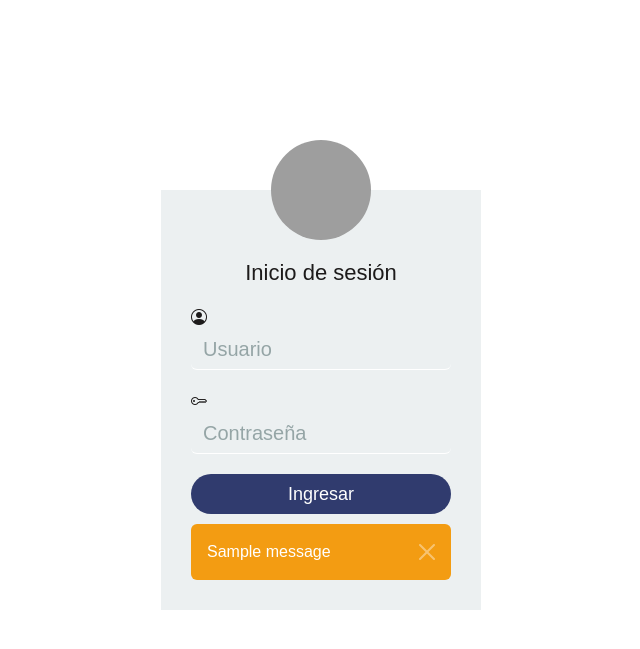
After one commit to jotaprogramming/planservices, a Flask app: page /login in a window 1280 px wide. The commit adds this page. Shown: the top 649 px of the page, without its empty margins (319-959 px from the left). Run offline with Flask 2, Linux system fonts and the light colour scheme; one stand-in notice (Sample message) is shown; some libraries are stand-ins or nearby versions; grey boxes are pictures that could not be loaded.

Commit message:
Inclusión de una interfaz para el inicio de sesión

```diff
--- a/Plan Services/App.py
+++ b/Plan Services/App.py
@@ -15,6 +15,8 @@ mysql = MySQL(app)
 
 # Settings
 app.secret_key = 'mysecretkey'
+
+session = None
 
 def CUR():
     cur_gender = mysql.connection.cursor()
@@ -40,7 +42,10 @@ def CUR():
 
 @app.route('/')
 def Index():
-    return render_template('index.html')
+    if session:
+        return render_template('index.html')
+    else:
+        return redirect(url_for('login'))
 
 # CLIENTES
 
@@ -68,7 +73,7 @@ def verify_user(met):
         cur_user.execute('SELECT * FROM users WHERE user_login = %s', [user_login])
         user = cur_user.fetchall()
         if not user:
-            return False
+            return False, None
         else:
             user_pass = request.form['user_pass']
             encode_pass = hashlib.md5(user_pass.encode())
@@ -77,13 +82,13 @@ def verify_user(met):
             cur_pass.execute('SELECT * FROM users WHERE user_pass = %s', [crypt_pass])
             password = cur_pass.fetchall()
             if not password:
-                return False
+                return False, None
             else:
-                return True
+                return True, user_login
 
 @app.route('/client/add', methods=['POST', 'GET'])
 def add_cliente():
-    verify = verify_user(request.method)
+    verify, _ = verify_user(request.method)
     if verify is True:
         gender, _, cities,plan,company = CUR()
         _cities = sorted(cities, key=getKey)
@@ -199,7 +204,7 @@ def update_client(id):
 
 @app.route('/plan/add', methods=['POST', 'GET'])
 def add_plan():
-    verify = verify_user(request.method)
+    verify, _ = verify_user(request.method)
     if verify is True:
         cur = mysql.connection.cursor()
         cur.execute('SELECT * FROM company')
@@ -297,5 +302,26 @@ def save_city():
         flash('Municipio añadido satisfactoriamente')
         return redirect(url_for('add_city'))
 
+@app.route('/logout')
+def logout():
+    global session
+    session = None
+    return redirect(url_for('Index'))
+
+@app.route('/login')
+def login():
+    return render_template('login.html')
+
+@app.route('/login/verify', methods=['POST'])
+def verify_login():
+    verify, user_login = verify_user(request.method)
+    global session
+    if verify is True:
+        session = user_login
+        return redirect(url_for('Index'))
+    else:
+        flash(f'El usuario y la contraseña son incorrectos')
+        return redirect(url_for('login'))
+
 if __name__ == '__main__':
     app.run(port = 3000, debug = True)
--- /dev/null
+++ b/Plan Services/static/css/login.css
@@ -0,0 +1,74 @@
+.login-box{
+    width: 320px;
+    height: 420px;
+    background: #ecf0f1;
+    color: rgb(29, 27, 27);
+    top: 50%;
+    left: 50%;
+    position: absolute;
+    transform: translate(-50%, -50%);
+    box-sizing: border-box;
+    padding: 70px 30px;
+}
+
+.login-box .avatar{
+    width: 100px;
+    height: 100px;
+    border-radius: 50%;
+    position: absolute;
+    top: -50px;
+    left: calc(50% - 50px);
+}
+
+.login-box h1 {
+    margin: 0;
+    padding: 0 0 20px;
+    text-align: center;
+    font-size: 22px;
+}
+
+.login-box input {
+    width: 100%;
+    margin-bottom: 20px;
+}
+
+.login-box input[type="text"],
+.login-box input[type="password"]{
+    border: none;
+    border-bottom: 1px solid #fff;
+    background: transparent;
+    outline: none;
+    height: 40px;
+    color: rgb(29, 29, 29);
+    font-size: 20px;
+}
+
+.bt-login{
+    border: none;
+    outline: none;
+    height: 40px;
+    background: rgb(48, 59, 110);
+    color: rgb(255, 255, 255);
+    font-size: 18px;
+    border-radius: 20px;
+    transition: 500ms;
+}
+
+.bt-login:hover{
+    background: rgb(18, 26, 61);
+    color: rgb(247, 160, 90);
+}
+
+.log-out{
+    text-decoration: none;
+    font-size: 12px;
+    line-height: 20px;
+    color: rgb(26, 26, 26);
+    position: absolute;
+    right: 0;
+    padding-right: 50px;
+}
+
+.log-out:hover{
+    color: rgb(204, 10, 10);
+}
--- a/Plan Services/templates/index.html
+++ b/Plan Services/templates/index.html
@@ -7,6 +7,7 @@
         <div class="card border-primary mb-3" style="padding: 40px;">
             <div class="btn-menu">
                 <label for="btn-menu" class="fas fa-bars"></label>
+                <a href="/logout" class="log-out"><i class="bi bi-box-arrow-left"></i> Cerrar sesión</a>
             </div>
             <input type="checkbox" id="btn-menu">
             <div class="container-menu">
--- a/Plan Services/templates/layout.html
+++ b/Plan Services/templates/layout.html
@@ -8,6 +8,8 @@
     <link rel="stylesheet" href="https://bootswatch.com/5/flatly/bootstrap.min.css">
     <link rel="stylesheet" href="https://cdnjs.cloudflare.com/ajax/libs/font-awesome/5.15.3/css/all.min.css"/>
     <link rel="stylesheet" href="{{ url_for('static', filename='css/style.css')}}">
+    <link rel="stylesheet" href="{{ url_for('static', filename='css/login.css')}}">
+    <link rel="stylesheet" href="https://cdn.jsdelivr.net/npm/bootstrap-icons@1.7.0/font/bootstrap-icons.css">
 
 </head>
 <body>
--- /dev/null
+++ b/Plan Services/templates/login.html
@@ -0,0 +1,31 @@
+{% extends 'layout.html' %}
+
+{% block body %}
+
+<div class="login-box">
+    <img class="avatar" src="https://cdn-icons-png.flaticon.com/512/295/295128.png" alt="User">
+    <h1>Inicio de sesión</h1>
+    <form action="/login/verify" method="POST">
+        <form name="Validar" method="post">
+            <i class="bi bi-person-circle" for="username"></i>
+            <input id="user" type="text" name="user_login" placeholder="Usuario" class="form-control" maxlength="20" required>
+            <i class="bi bi-key" for="password"></i>
+            <input type="password" name="user_pass" placeholder="Contraseña" class="form-control" maxlength="20" required>
+            <div class="d-grid gap-2">
+                <button type="submit" value="Validar" class="btn-lg bt bt-login">Ingresar</button>
+            </div>
+        </form>
+    </form>
+    {% with messages = get_flashed_messages() %}
+    {% if messages %}
+    {% for message in messages %}
+        <div class="alert alert-dismissible alert-warning">
+            {{message}}
+            <button type="button" class="btn-close" data-bs-dismiss="alert" aria-label="Close"></button>
+        </div>
+    {% endfor %}
+    {% endif %}
+    {% endwith %}
+</div>
+
+{% endblock %}
```
